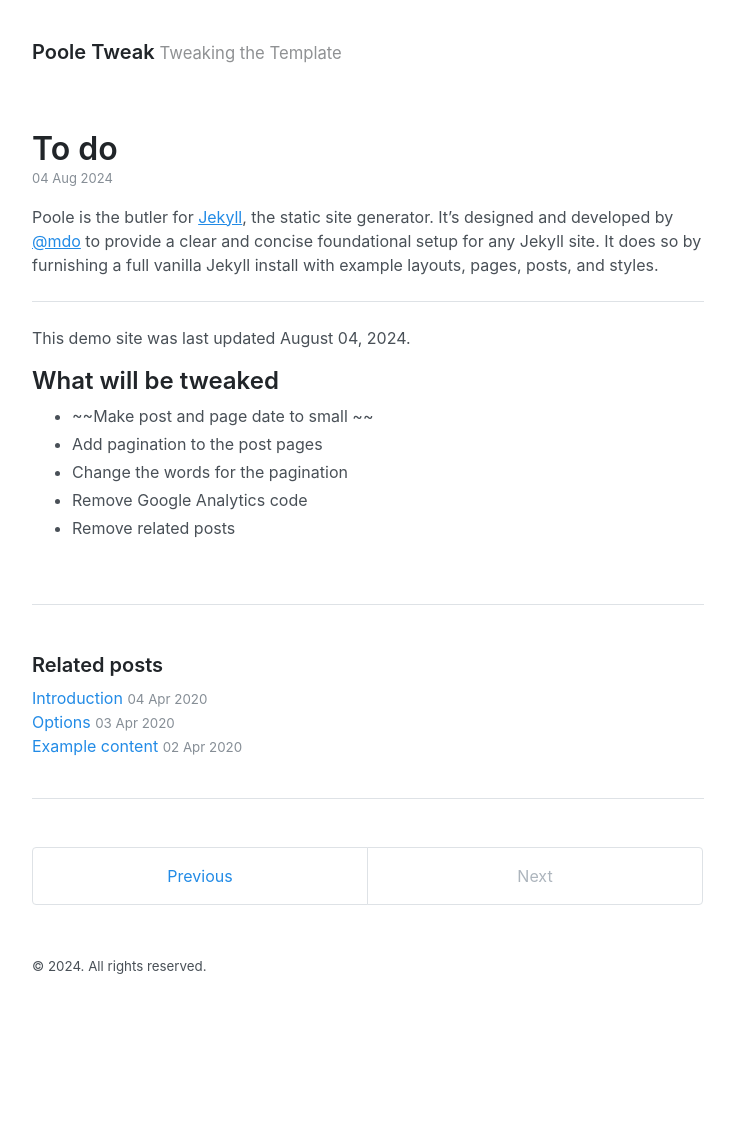
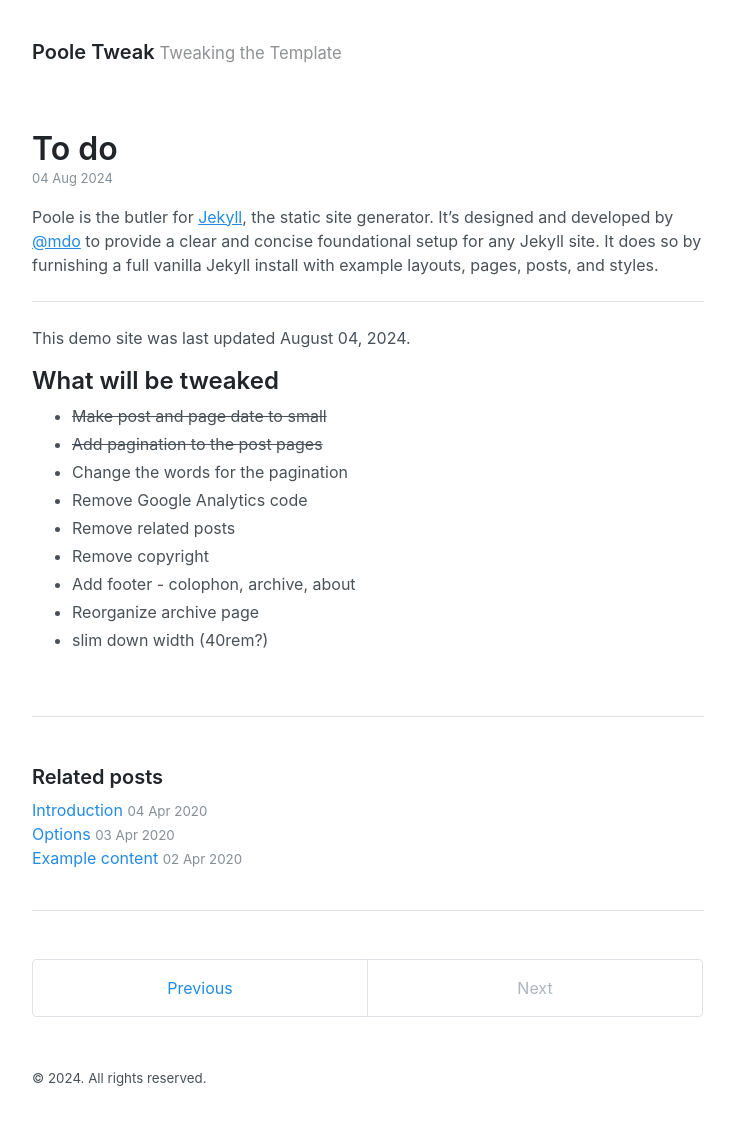
Before and after one commit to akmolteni/gp, a Jekyll site: the page built from _posts/2024-08-04-todo.md, in a window 1280 px wide. Shown: the whole page, without its empty margins (272-1007 px from the left). Built offline with Jekyll 4.4.1, drawn with Linux system fonts in a browser that asks for light colours; before the commit the page ends 1025 px from its top, so only the background shows below that.

Commit message:
Checked off pagination on post page

```diff
--- a/_posts/2024-08-04-todo.md
+++ b/_posts/2024-08-04-todo.md
@@ -12,8 +12,12 @@ This demo site was last updated {{ site.time | date: "%B %d, %Y" }}.
 
 ## What will be tweaked
 
-* ~~Make post and page date to small ~~
-* Add pagination to the post pages
+* ~~Make post and page date to small~~
+* ~~Add pagination to the post pages~~
 * Change the words for the pagination
 * Remove Google Analytics code
 * Remove related posts
+* Remove copyright
+* Add footer - colophon, archive, about
+* Reorganize archive page
+* slim down width (40rem?)
```
